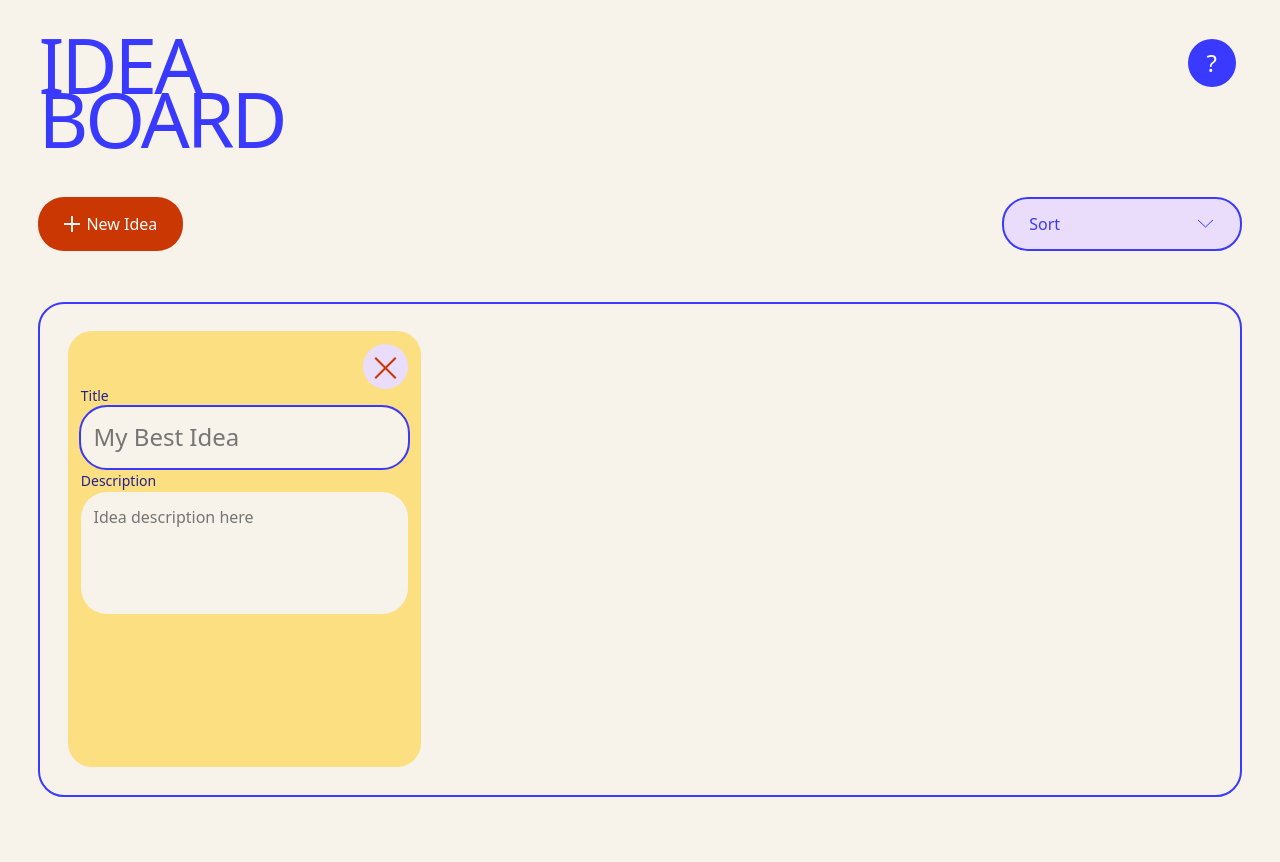
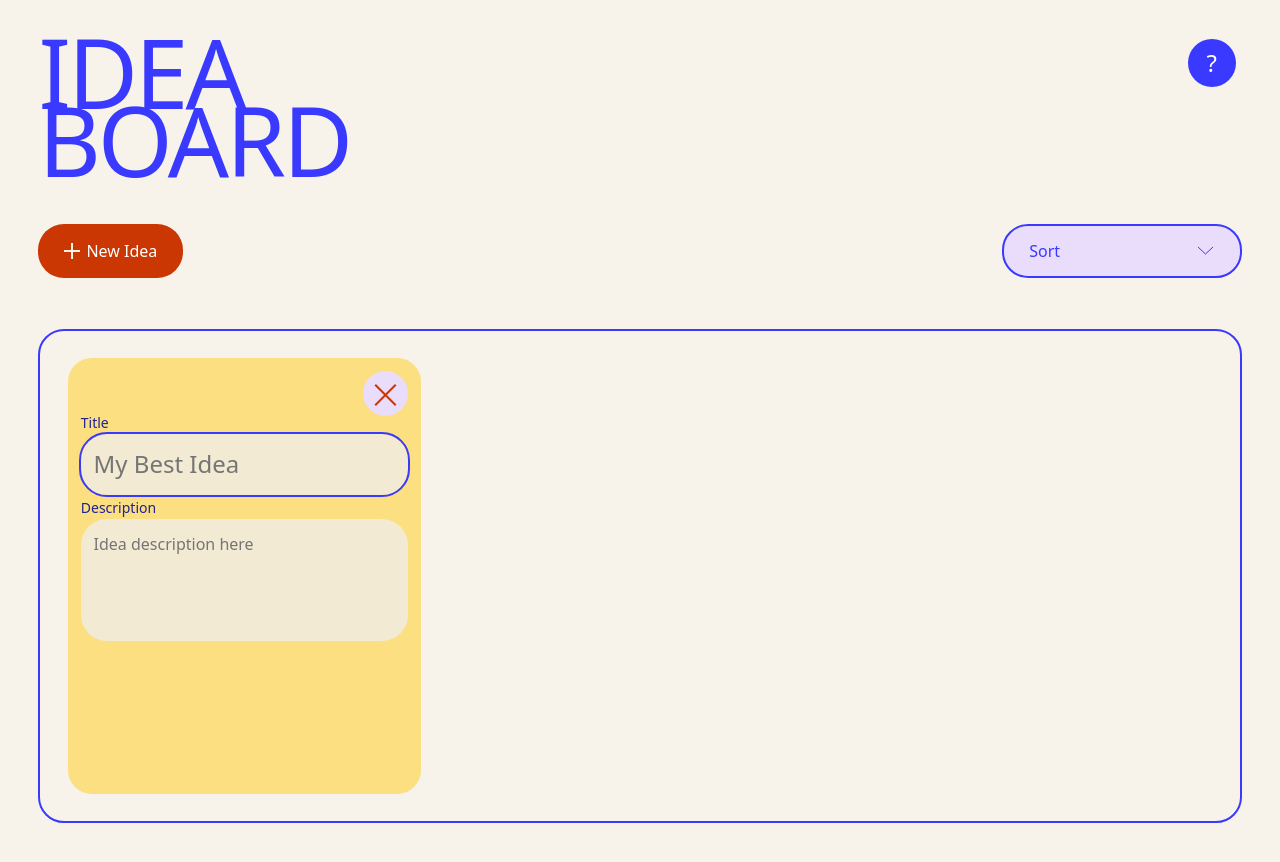
Before and after one commit to juliscapucin/idea-board, a React (Vite) app: page / in a window 1280 px wide. Both pictures are taken after a click on the button "New Idea". Before the commit the page ends 835 px from the top, so only its background shows below. Built offline with nearby package versions, Linux system fonts and the light colour scheme.

Commit message:
add toast toggle to save on click outside functionality

```diff
--- a/src/components/Card/Card.tsx
+++ b/src/components/Card/Card.tsx
@@ -32,6 +32,10 @@ export default function Card({
 
     const isNewCard = !dateCreated; // If it has a dateCreated value, it's not a new card; and vice-versa
 
+    const handleToggleToast = (param: boolean) => {
+        setShowToast(param);
+    };
+
     // TITLE FOCUS ON NEW CARD
     useEffect(() => {
         if (isNewCard && titleRef.current) titleRef.current.focus();
@@ -44,13 +48,14 @@ export default function Card({
         newTitle,
         description,
         newDescription,
-        onSaveIdea
+        onSaveIdea,
+        handleToggleToast
     );
 
     return (
         <AnimatePresence>
             <motion.div
-                className='card'
+                className={`card ${isNewCard ? "card--new" : ""}`}
                 ref={ideaCardRef}
                 layout // Framer Motion settings
                 initial='initial'
@@ -160,7 +165,7 @@ export default function Card({
                             : "-"}
                     </p>
                 </div>
-                {showToast && <Toast />}
+                {showToast && <Toast showToast={handleToggleToast} />}
             </motion.div>
         </AnimatePresence>
     );
--- a/src/components/Toast/Toast.tsx
+++ b/src/components/Toast/Toast.tsx
@@ -1,16 +1,16 @@
-import { useEffect, useState } from "react";
+import { useEffect } from "react";
 import { motion, useAnimation } from "framer-motion";
 
-export default function Toast() {
+type ToastProps = {
+    showToast: (param: boolean) => void;
+};
+
+export default function Toast({ showToast }: ToastProps) {
     const controls = useAnimation();
-    const [isMounted, setIsMounted] = useState(false);
 
+    // Toast animation sequence
     useEffect(() => {
-        setIsMounted(true);
-    }, []);
-
-    useEffect(() => {
-        if (!isMounted) return;
+        if (!showToast) return;
 
         const sequence = async () => {
             await controls.start({
@@ -27,11 +27,11 @@ export default function Toast() {
                     delay: 1, // delay before exit
                 },
             });
-            setIsMounted(false);
+            showToast(false);
         };
 
         sequence();
-    }, [controls, isMounted]);
+    }, [controls, showToast]);
 
     return (
         <motion.div
--- a/src/hooks/useSaveOnClickOutside.tsx
+++ b/src/hooks/useSaveOnClickOutside.tsx
@@ -6,7 +6,8 @@ export default function useSaveOnClickOutside(
     newTitle: string,
     description: string,
     newDescription: string,
-    handleSave: (newTitle: string, newDescription: string) => void
+    handleSave: (newTitle: string, newDescription: string) => void,
+    handleToggleToast: (param: boolean) => void
 ) {
     useEffect(() => {
         if (!ideaCardRef.current) return;
@@ -19,6 +20,7 @@ export default function useSaveOnClickOutside(
                 !ideaCardElement.contains(e.target as Node)
             ) {
                 handleSave(newTitle, newDescription);
+                handleToggleToast(true);
             }
         };
 
--- a/src/styles/card.css
+++ b/src/styles/card.css
@@ -32,11 +32,19 @@
     width: 100%;
     display: block;
     border-radius: var(--radius-lg);
-    border: 2px solid var(--color-transparent);
     padding: var(--space-xs);
     font-family: inherit;
-    background-color: var(--color-primary);
+    border: 2px solid var(--color-transparent);
+    background-color: rgba(var(--color-primary-rgb), 0.3);
     transition: all 0.3 ease-in-out;
+}
+
+.card--new {
+    .card__title,
+    .card__description {
+        border: 2px solid var(--color-transparent);
+        background-color: rgba(var(--color-primary-rgb), 0.8);
+    }
 }
 
 .card__title:user-invalid,
@@ -51,12 +59,6 @@
 .card__title:focus-visible,
 .card__description:focus-visible {
     outline: 2px solid var(--color-accent);
-}
-
-.card__title:user-valid,
-.card__description:user-valid {
-    border: 2px solid var(--color-transparent);
-    background-color: var(--color-transparent);
 }
 
 .card__input-label {
--- a/src/styles/header.css
+++ b/src/styles/header.css
@@ -6,7 +6,7 @@
 .header__title {
     width: 100%;
     text-align: left;
-    font-size: 11vw;
+    font-size: clamp(2.5rem, 11vw, 6rem);
     line-height: 0.7;
     text-transform: uppercase;
     color: var(--color-accent);
@@ -17,7 +17,6 @@
 
 @media (min-width: 1024px) {
     .header__title {
-        font-size: 6vw;
         letter-spacing: -5px;
         transition: letter-spacing 0.5s ease-in-out;
     }
```
